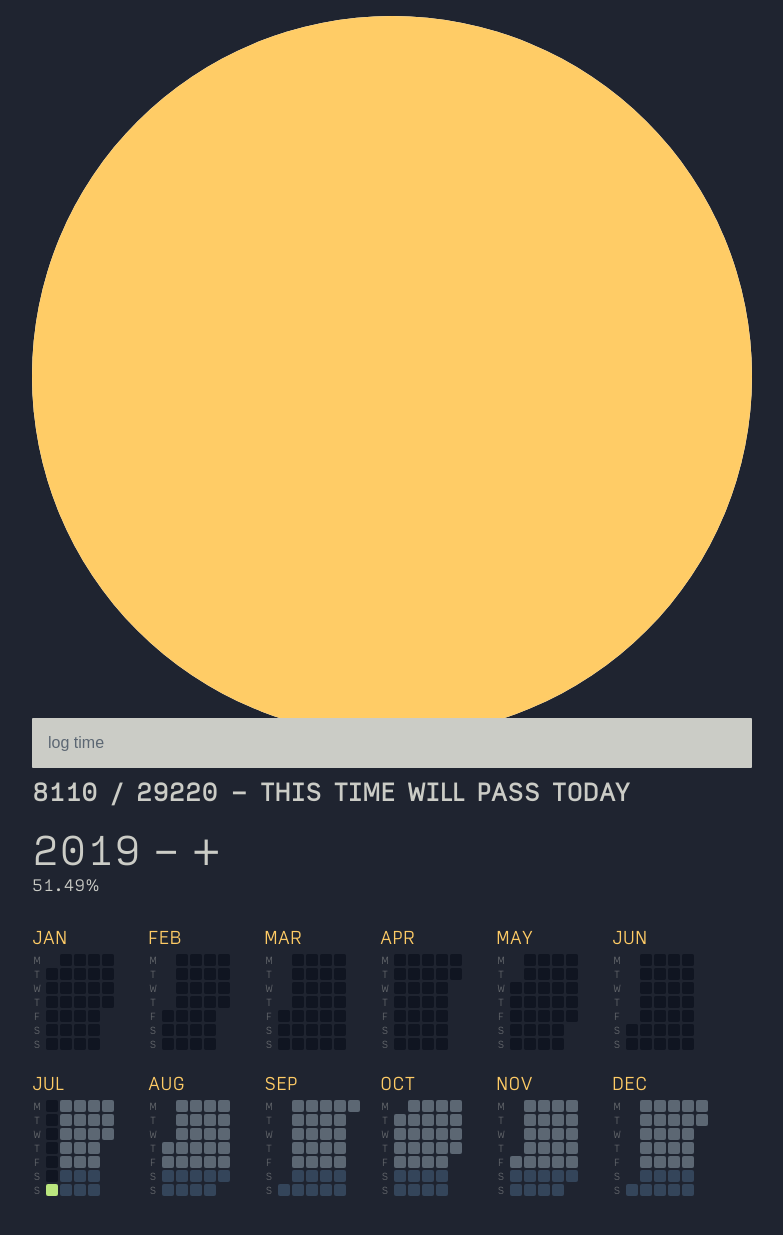
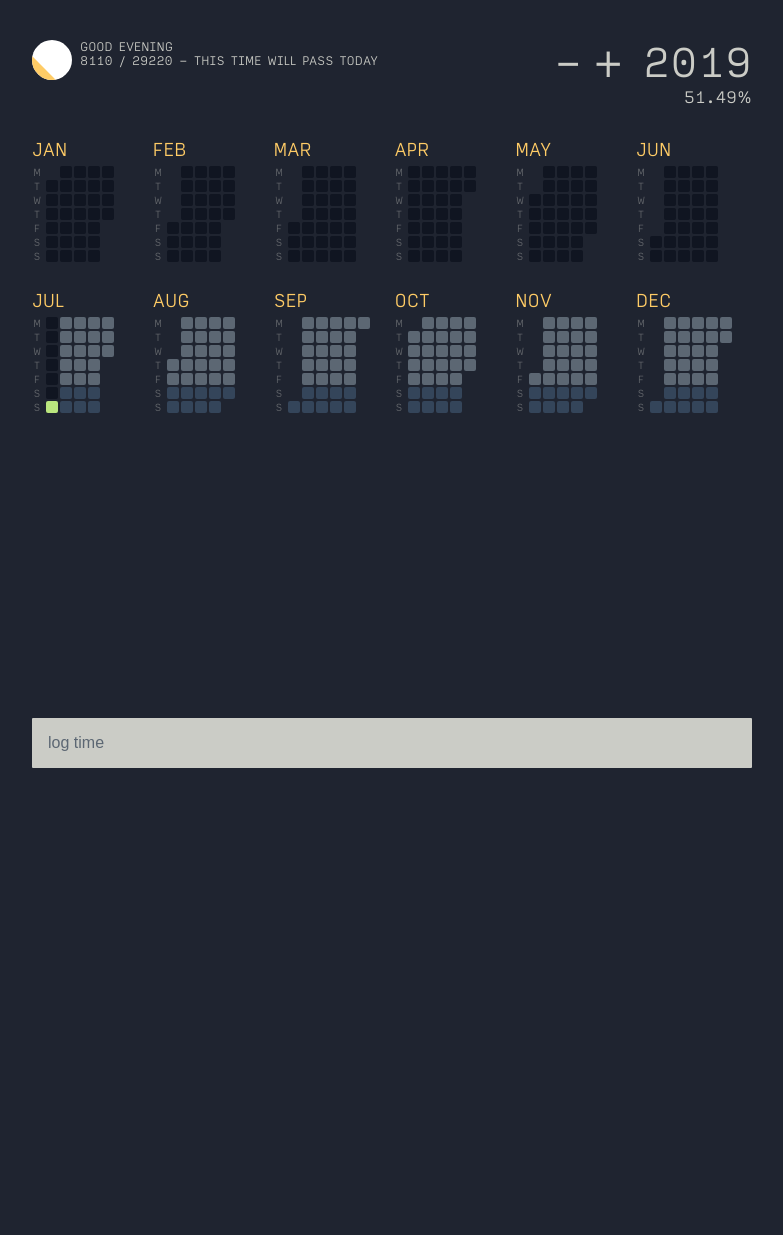
Before and after one commit to stockhuman/Jars, a PHP site: page / in a window 1280 px wide. Shown: the whole page, without its empty margins (248-1031 px from the left). After the commit the page ends 768 px from the top, so only its background shows below. Run offline with PHP 8.4, Linux system fonts and the light colour scheme.

Commit message:
Jars Version 2

```diff
--- a/desktop/assets/css/calendar.css
+++ b/desktop/assets/css/calendar.css
@@ -33,7 +33,8 @@
 	text-transform: uppercase;
 	background-color: var(--f-low);
 	color: var(--f-mid);
-	font-kerning: none;
+	-moz-user-select: none;
+	user-select: none;
 }
 
 section {
@@ -42,11 +43,9 @@
 }
 
 #calendar {
-	-moz-user-select: none;
-	user-select: none;
 	display: grid;
 	grid-template-columns: repeat(auto-fill, 100px);
-	gap: var(--u)
+	gap: calc(var(--u)*1.3);
 }
 
 #cal-info {
--- /dev/null
+++ b/desktop/assets/css/header.css
@@ -0,0 +1,29 @@
+.fraction-container {
+	display: grid;
+	gap: var(--u);
+	grid-template-columns: calc(var(--u) * 2) 1fr;
+	margin-bottom: var(--u);
+	flex-grow: 1;
+}
+
+.fraction-container svg {
+	height: 40px;
+	transform: rotate(-45deg)
+}
+
+.fraction-container .greeting {
+	font-size: 12px;
+}
+
+section.header {
+	display: flex;
+	margin-top: 40px;
+}
+
+.year-controls {
+	text-align: right
+}
+
+.year-span {
+	padding-left: 20px;
+}
--- a/desktop/index.html
+++ b/desktop/index.html
@@ -6,6 +6,7 @@
 	<meta http-equiv="X-UA-Compatible" content="ie=edge">
 	<title>Jars</title>
 	<link rel="stylesheet" href="assets/css/fonts.css" />
+	<link rel="stylesheet" href="assets/css/header.css">
 	<link rel="stylesheet" href="assets/css/calendar.css" />
 	<link rel="stylesheet" href="assets/css/logform.css">
 	<link rel="stylesheet" href="assets/css/meta.css">
--- a/desktop/src/Components/header.js
+++ b/desktop/src/Components/header.js
@@ -40,6 +40,7 @@
 		// create individual container for buttons
 		const buttons = document.createElement('span')
 		this.elem.year = document.createElement('span')
+		this.elem.year.className = 'year-span'
 
 		// create buttons
 		this.btns.ff = document.createElement('a')
@@ -52,19 +53,26 @@
 		buttons.appendChild(this.btns.ff)
 
 		// add container and year
+		yearContainer.appendChild(buttons)
 		yearContainer.appendChild(this.elem.year)
-		yearContainer.appendChild(buttons)
 
 		// create subtitle
 		this.elem.subtitle = document.createElement('p')
+
+		// create container to subtitle and year changer
+		const yearControls = document.createElement('div')
+		yearControls.className = 'year-controls'
+
 
 		// tie everything together
 		logogreet.appendChild(this.elem.logo)
 		logogreet.appendChild(this.elem.greeting)
 
+		yearControls.appendChild(yearContainer)
+		yearControls.appendChild(this.elem.subtitle)
+
 		container.appendChild(logogreet)
-		container.appendChild(yearContainer)
-		container.appendChild(this.elem.subtitle)
+		container.appendChild(yearControls)
 
 		// mount
 		this.root.appendChild(container)
@@ -159,20 +167,15 @@
 		this.elem.year.innerHTML = this.year
 		this.elem.subtitle.innerHTML = this.subtitle()
 		this.elem.logo.innerHTML =
-			` <circle fill="#FFFFFF" cx="64" cy="64" r="64" />
-				<g>
-					<defs>
-						<rect id="mask"
-							width="${eval(this.fraction() || 0) * 100}"
-							height="128"/>
-					</defs>
-					<clipPath id="clip"><use xlinkHref="#mask"/></clipPath>
-					<circle cx="64" cy="64" r="64" fill="var(--f-high)" clipPath="url(#clip)" />
-				</g>`
+			`<circle id="base" cx="64" cy="64" r="64" fill="#FFFFFF"/>
+			<clipPath id="clippath">
+				<rect  width="${eval(this.fraction() || 0) * 100}" height="128"/>
+			</clipPath>
+			<circle id="clip" fill="var(--f-high)" cx="64" cy="64" r="64" style="clip-path:url(#clippath);"/>`
 		this.elem.greeting.innerHTML =
 			`<div>${this.greeting()}</div>
-				<h2 className="fraction">
+				<span className="fraction">
 				${ this.fraction()} - ${this.strings.fraction}
-			 </h2>`
+			 </span>`
 	}
 }
--- a/desktop/src/main.js
+++ b/desktop/src/main.js
@@ -85,8 +85,8 @@
 
 	document.addEventListener('calendar-blur', e => {
 		selectedDay = new Date()
-		// cinfo.innerHTML = ''
-		// document.getElementById('meta-root').innerHTML = ''
+		calInfo()
+		updateLogs()
 	})
 
 	document.addEventListener('commit', e => {
```
